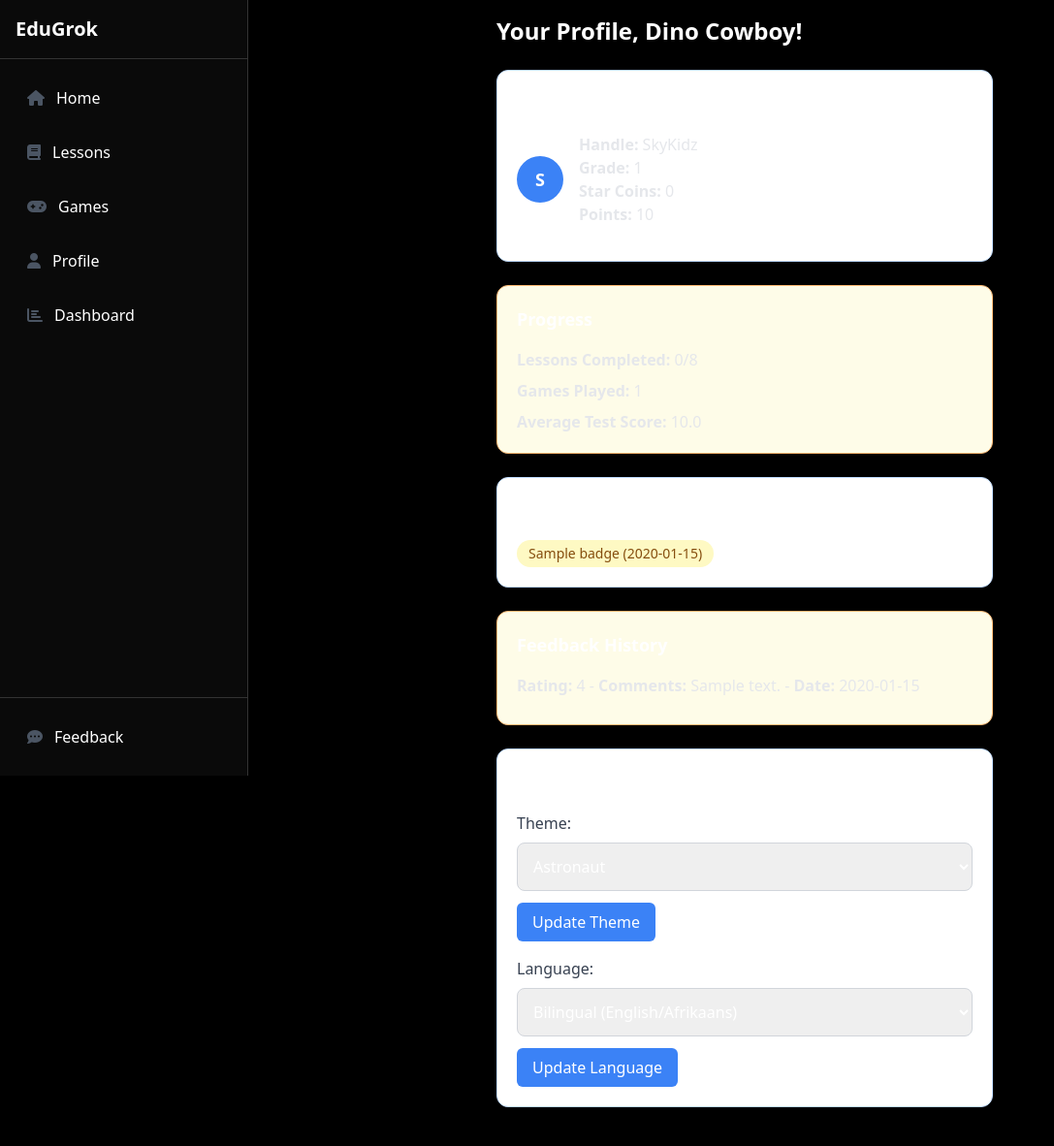
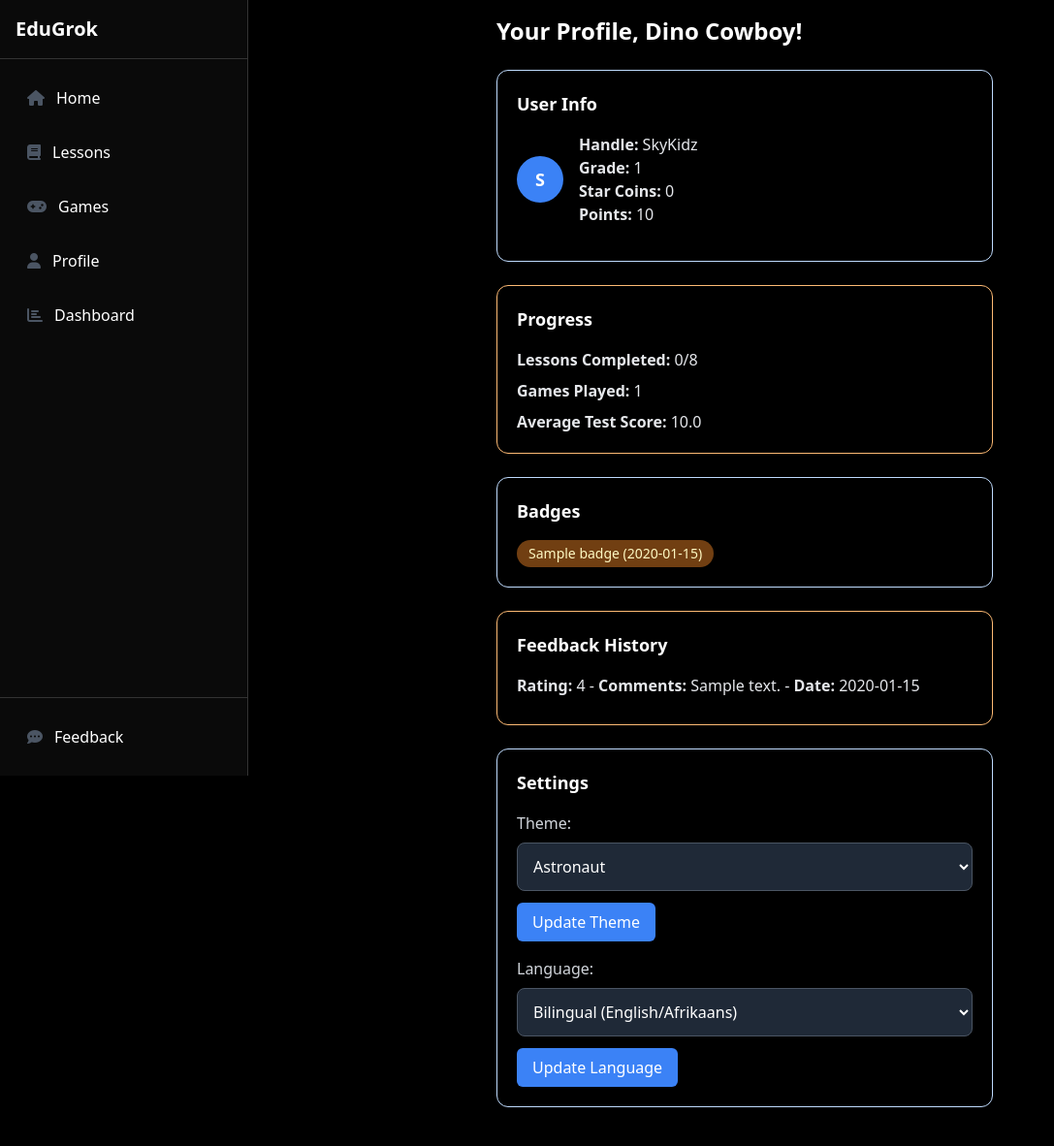
Before and after one commit to MarketExpander99/EduGrok, a Flask app: page /profile in a window 1280 px wide. Shown: the whole page at 97% size, without its empty margins (0-1087 px from the left). Run offline with Flask 3, Linux system fonts and the light colour scheme; the visitor is signed in with stand-in values (Sample User, id 1); data comes from the database, SQL or seed files in the repository; tables that the repository leaves empty hold one stand-in row (values such as "Sample post"); parts of the project's set-up code (start-up, migrations or seed data) failed here and were passed over; some libraries are stand-ins or nearby versions.

Commit message:
app.pydb.pyupdate

```diff
--- a/app.py
+++ b/app.py
@@ -348,10 +348,12 @@
 def add_comment(post_id):
     logger.debug(f"Adding comment to post {post_id}")
     if 'user_id' not in session:
-        return jsonify({'success': False, 'error': 'Unauthorized'}), 401
+        flash('Login required', 'error')
+        return redirect(url_for('login'))
     content = request.form.get('content', '').strip()
     if not content:
-        return jsonify({'success': False, 'error': 'Comment cannot be empty'}), 400
+        flash('Comment cannot be empty', 'error')
+        return redirect(url_for('home'))
     content = filter_content(content)
     try:
         conn = get_db()
@@ -359,6 +361,7 @@
         c.execute("INSERT INTO comments (post_id, user_id, content, created_at) VALUES (?, ?, ?, datetime('now'))",
                   (post_id, session['user_id'], content))
         conn.commit()
+        flash('Comment added successfully', 'success')
         logger.info(f"User {session['user_id']} commented on post {post_id}")
         return redirect(url_for('home'))
     except Exception as e:
@@ -431,6 +434,18 @@
     logger.debug("Assess route")
     if 'user_id' not in session:
         return redirect(url_for('login'))
+    questions = [
+        {"q": "Math: 2 + 3 = ?", "a": ["5", "6", "4"], "correct": "5"},
+        {"q": "Language: Pick a word that rhymes with 'cat'.", "a": ["Hat", "Dog", "Car"], "correct": "Hat"},
+        {"q": "Science: What do plants need to grow?", "a": ["Water", "Sand", "Rocks"], "correct": "Water"},
+        {"q": "Example Q4", "a": ["Example4", "Wrong", "Wrong"], "correct": "Example4"},
+        {"q": "Example Q5", "a": ["Example5", "Wrong", "Wrong"], "correct": "Example5"},
+        {"q": "Example Q6", "a": ["Example6", "Wrong", "Wrong"], "correct": "Example6"},
+        {"q": "Example Q7", "a": ["Example7", "Wrong", "Wrong"], "correct": "Example7"},
+        {"q": "Example Q8", "a": ["Example8", "Wrong", "Wrong"], "correct": "Example8"},
+        {"q": "Example Q9", "a": ["Example9", "Wrong", "Wrong"], "correct": "Example9"},
+        {"q": "Example Q10", "a": ["Example10", "Wrong", "Wrong"], "correct": "Example10"}
+    ]
     if request.method == 'POST':
         correct_answers = ["5", "Hat", "Water", "Example4", "Example5", "Example6", "Example7", "Example8", "Example9", "Example10"]
         score = sum(1 for i in range(1, 11) if request.form.get(f'q{i}') == correct_answers[i-1])
@@ -448,18 +463,6 @@
             conn.rollback()
             flash('Server error', 'error')
             return render_template('assess.html.j2', error="Server error", questions=questions, theme=session.get('theme', 'astronaut'), language=session.get('language', 'en'))
-    questions = [
-        {"q": "Math: 2 + 3 = ?", "a": ["5", "6", "4"], "correct": "5"},
-        {"q": "Language: Pick a word that rhymes with 'cat'.", "a": ["Hat", "Dog", "Car"], "correct": "Hat"},
-        {"q": "Science: What do plants need to grow?", "a": ["Water", "Sand", "Rocks"], "correct": "Water"},
-        {"q": "Example Q4", "a": ["Example4", "Wrong", "Wrong"], "correct": "Example4"},
-        {"q": "Example Q5", "a": ["Example5", "Wrong", "Wrong"], "correct": "Example5"},
-        {"q": "Example Q6", "a": ["Example6", "Wrong", "Wrong"], "correct": "Example6"},
-        {"q": "Example Q7", "a": ["Example7", "Wrong", "Wrong"], "correct": "Example7"},
-        {"q": "Example Q8", "a": ["Example8", "Wrong", "Wrong"], "correct": "Example8"},
-        {"q": "Example Q9", "a": ["Example9", "Wrong", "Wrong"], "correct": "Example9"},
-        {"q": "Example Q10", "a": ["Example10", "Wrong", "Wrong"], "correct": "Example10"}
-    ]
     return render_template('assess.html.j2', questions=questions, theme=session.get('theme', 'astronaut'), language=session.get('language', 'en'))
 
 @app.route('/complete_lesson/<int:lesson_id>')
@@ -513,6 +516,13 @@
     logger.debug("Test route")
     if 'user_id' not in session:
         return redirect(url_for('login'))
+    questions = [
+        {"q": "Math: 4 + 5 = ?", "a": ["9", "8", "10"], "correct": "9"},
+        {"q": "Example Q2", "a": ["Example2", "Wrong", "Wrong"], "correct": "Example2"},
+        {"q": "Example Q3", "a": ["Example3", "Wrong", "Wrong"], "correct": "Example3"},
+        {"q": "Example Q4", "a": ["Example4", "Wrong", "Wrong"], "correct": "Example4"},
+        {"q": "Example Q5", "a": ["Example5", "Wrong", "Wrong"], "correct": "Example5"}
+    ]
     if request.method == 'POST':
         correct_answers = ["9", "Example2", "Example3", "Example4", "Example5"]
         score = sum(1 for i in range(1, 6) if request.form.get(f'q{i}') == correct_answers[i-1])
@@ -531,13 +541,6 @@
             conn.rollback()
             flash('Server error', 'error')
             return render_template('test.html.j2', error="Server error", questions=questions, theme=session.get('theme', 'astronaut'), language=session.get('language', 'en'))
-    questions = [
-        {"q": "Math: 4 + 5 = ?", "a": ["9", "8", "10"], "correct": "9"},
-        {"q": "Example Q2", "a": ["Example2", "Wrong", "Wrong"], "correct": "Example2"},
-        {"q": "Example Q3", "a": ["Example3", "Wrong", "Wrong"], "correct": "Example3"},
-        {"q": "Example Q4", "a": ["Example4", "Wrong", "Wrong"], "correct": "Example4"},
-        {"q": "Example Q5", "a": ["Example5", "Wrong", "Wrong"], "correct": "Example5"}
-    ]
     return render_template('test.html.j2', questions=questions, theme=session.get('theme', 'astronaut'), language=session.get('language', 'en'))
 
 @app.route('/game')
--- a/templates/lessons.html.j2
+++ b/templates/lessons.html.j2
@@ -7,9 +7,9 @@
 
 {% if lessons %}
     {% for lesson in lessons %}
-        <div class="bg-yellow-50 p-5 rounded-xl shadow-lg border border-orange-300 hover:-translate-y-1 hover:shadow-xl transition-all duration-200 max-w-lg mx-auto mb-6">
-            <h3 class="text-lg font-semibold text-orange-900 mb-3">{{ lesson.subject }}</h3>
-            <div class="text-gray-800 leading-relaxed mb-4 prose prose-sm max-w-none">{{ lesson.content | safe }}</div>
+        <div class="bg-black p-5 rounded-xl shadow-lg border border-orange-300 hover:-translate-y-1 hover:shadow-xl transition-all duration-200 max-w-lg mx-auto mb-6">
+            <h3 class="text-lg font-semibold text-orange-100 mb-3">{{ lesson.subject }}</h3>
+            <div class="text-white leading-relaxed mb-4 prose prose-sm max-w-none">{{ lesson.content | safe }}</div>
             <div class="flex justify-end space-x-3">
                 <a href="{{ url_for('reset_lesson', lesson_id=lesson.id) }}" class="bg-yellow-500 text-white px-4 py-2 rounded-md hover:bg-yellow-600 transition inline-flex items-center text-sm">
                     Do Again
--- a/templates/profile.html.j2
+++ b/templates/profile.html.j2
@@ -2,69 +2,69 @@
 
 {% block content %}
 <div class="max-w-lg mx-auto mb-6">
-    <h2 class="text-2xl font-semibold mb-6 text-gray-800">Your Profile, Dino Cowboy!</h2>
+    <h2 class="text-2xl font-semibold mb-6 text-white">Your Profile, Dino Cowboy!</h2>
 </div>
 
 {% if user %}
-    <div class="bg-white p-5 rounded-xl shadow-lg border border-blue-200 hover:-translate-y-1 hover:shadow-xl transition-all duration-200 max-w-lg mx-auto mb-6">
-        <h3 class="text-lg font-semibold text-blue-900 mb-4">User Info</h3>
+    <div class="bg-black p-5 rounded-xl shadow-lg border border-blue-200 hover:-translate-y-1 hover:shadow-xl transition-all duration-200 max-w-lg mx-auto mb-6">
+        <h3 class="text-lg font-semibold text-blue-100 mb-4">User Info</h3>
         <div class="flex items-center mb-4">
             <div class="w-12 h-12 rounded-full bg-blue-500 text-white flex items-center justify-center mr-4 font-bold text-lg">
                 {{ user.handle[0] | upper if user.handle else 'U' }}
             </div>
             <div>
-                <p class="text-gray-800 text-base"><strong>Handle:</strong> {{ user.handle | default('User') }}</p>
-                <p class="text-gray-800 text-base"><strong>Grade:</strong> {{ grade }}</p>
-                <p class="text-gray-800 text-base"><strong>Star Coins:</strong> {{ star_coins | default(0) }}</p>
-                <p class="text-gray-800 text-base"><strong>Points:</strong> {{ points | default(0) }}</p>
+                <p class="text-white text-base"><strong>Handle:</strong> {{ user.handle | default('User') }}</p>
+                <p class="text-white text-base"><strong>Grade:</strong> {{ grade }}</p>
+                <p class="text-white text-base"><strong>Star Coins:</strong> {{ star_coins | default(0) }}</p>
+                <p class="text-white text-base"><strong>Points:</strong> {{ points | default(0) }}</p>
             </div>
         </div>
     </div>
 
-    <div class="bg-yellow-50 p-5 rounded-xl shadow-lg border border-orange-300 hover:-translate-y-1 hover:shadow-xl transition-all duration-200 max-w-lg mx-auto mb-6">
-        <h3 class="text-lg font-semibold text-orange-900 mb-4">Progress</h3>
-        <p class="text-gray-800 text-base mb-2"><strong>Lessons Completed:</strong> {{ lessons_completed }}</p>
-        <p class="text-gray-800 text-base mb-2"><strong>Games Played:</strong> {{ games_played }}</p>
-        <p class="text-gray-800 text-base"><strong>Average Test Score:</strong> {{ avg_score }}</p>
+    <div class="bg-black p-5 rounded-xl shadow-lg border border-orange-300 hover:-translate-y-1 hover:shadow-xl transition-all duration-200 max-w-lg mx-auto mb-6">
+        <h3 class="text-lg font-semibold text-orange-100 mb-4">Progress</h3>
+        <p class="text-white text-base mb-2"><strong>Lessons Completed:</strong> {{ lessons_completed }}</p>
+        <p class="text-white text-base mb-2"><strong>Games Played:</strong> {{ games_played }}</p>
+        <p class="text-white text-base"><strong>Average Test Score:</strong> {{ avg_score }}</p>
     </div>
 
-    <div class="bg-white p-5 rounded-xl shadow-lg border border-blue-200 hover:-translate-y-1 hover:shadow-xl transition-all duration-200 max-w-lg mx-auto mb-6">
-        <h3 class="text-lg font-semibold text-blue-900 mb-4">Badges</h3>
+    <div class="bg-black p-5 rounded-xl shadow-lg border border-blue-200 hover:-translate-y-1 hover:shadow-xl transition-all duration-200 max-w-lg mx-auto mb-6">
+        <h3 class="text-lg font-semibold text-blue-100 mb-4">Badges</h3>
         {% if badges %}
             <div class="flex flex-wrap gap-2">
                 {% for badge in badges %}
-                    <span class="bg-yellow-100 text-yellow-800 px-3 py-1 rounded-full text-sm font-medium">{{ badge.badge_name }} ({{ badge.awarded_date }})</span>
+                    <span class="bg-yellow-900 text-yellow-100 px-3 py-1 rounded-full text-sm font-medium">{{ badge.badge_name }} ({{ badge.awarded_date }})</span>
                 {% endfor %}
             </div>
         {% else %}
-            <p class="text-gray-600 text-base">No badges yet. Keep learning to earn some!</p>
+            <p class="text-gray-400 text-base">No badges yet. Keep learning to earn some!</p>
         {% endif %}
     </div>
 
-    <div class="bg-yellow-50 p-5 rounded-xl shadow-lg border border-orange-300 hover:-translate-y-1 hover:shadow-xl transition-all duration-200 max-w-lg mx-auto mb-6">
-        <h3 class="text-lg font-semibold text-orange-900 mb-4">Feedback History</h3>
+    <div class="bg-black p-5 rounded-xl shadow-lg border border-orange-300 hover:-translate-y-1 hover:shadow-xl transition-all duration-200 max-w-lg mx-auto mb-6">
+        <h3 class="text-lg font-semibold text-orange-100 mb-4">Feedback History</h3>
         {% if feedbacks %}
             {% for feedback in feedbacks %}
-                <p class="text-gray-800 text-base mb-2"><strong>Rating:</strong> {{ feedback.rating }} - <strong>Comments:</strong> {{ feedback.comments | default('None') }} - <strong>Date:</strong> {{ feedback.submitted_date }}</p>
+                <p class="text-white text-base mb-2"><strong>Rating:</strong> {{ feedback.rating }} - <strong>Comments:</strong> {{ feedback.comments | default('None') }} - <strong>Date:</strong> {{ feedback.submitted_date }}</p>
             {% endfor %}
         {% else %}
-            <p class="text-gray-600 text-base">No feedback submitted yet. <a href="{{ url_for('feedback') }}" class="bg-blue-500 text-white px-4 py-2 rounded-md hover:bg-blue-700 transition inline-flex items-center">Submit Feedback</a></p>
+            <p class="text-gray-400 text-base">No feedback submitted yet. <a href="{{ url_for('feedback') }}" class="bg-blue-500 text-white px-4 py-2 rounded-md hover:bg-blue-700 transition inline-flex items-center">Submit Feedback</a></p>
         {% endif %}
     </div>
 
-    <div class="bg-white p-5 rounded-xl shadow-lg border border-blue-200 hover:-translate-y-1 hover:shadow-xl transition-all duration-200 max-w-lg mx-auto mb-6">
-        <h3 class="text-lg font-semibold text-blue-900 mb-4">Settings</h3>
+    <div class="bg-black p-5 rounded-xl shadow-lg border border-blue-200 hover:-translate-y-1 hover:shadow-xl transition-all duration-200 max-w-lg mx-auto mb-6">
+        <h3 class="text-lg font-semibold text-blue-100 mb-4">Settings</h3>
         <form action="{{ url_for('set_theme') }}" method="POST" class="mb-4">
-            <label for="theme" class="block text-gray-700 font-medium mb-2">Theme:</label>
-            <select name="theme" id="theme" class="w-full p-3 border border-gray-300 rounded-lg focus:outline-none focus:ring-2 focus:ring-blue-500 mb-3">
+            <label for="theme" class="block text-gray-300 font-medium mb-2">Theme:</label>
+            <select name="theme" id="theme" class="w-full p-3 border border-gray-600 rounded-lg focus:outline-none focus:ring-2 focus:ring-blue-500 mb-3 bg-gray-800 text-white">
                 <option value="astronaut" {% if theme == 'astronaut' %}selected{% endif %}>Astronaut</option>
                 <option value="farm" {% if theme == 'farm' %}selected{% endif %}>Farm</option>
             </select>
             <button type="submit" class="bg-blue-500 text-white px-4 py-2 rounded-md hover:bg-blue-700 transition">Update Theme</button>
         </form>
         <form action="{{ url_for('set_language') }}" method="POST">
-            <label for="language" class="block text-gray-700 font-medium mb-2">Language:</label>
-            <select name="language" id="language" class="w-full p-3 border border-gray-300 rounded-lg focus:outline-none focus:ring-2 focus:ring-blue-500 mb-3">
+            <label for="language" class="block text-gray-300 font-medium mb-2">Language:</label>
+            <select name="language" id="language" class="w-full p-3 border border-gray-600 rounded-lg focus:outline-none focus:ring-2 focus:ring-blue-500 mb-3 bg-gray-800 text-white">
                 <option value="en" {% if language == 'en' %}selected{% endif %}>English</option>
                 <option value="bilingual" {% if language == 'bilingual' %}selected{% endif %}>Bilingual (English/Afrikaans)</option>
             </select>
@@ -73,7 +73,7 @@
     </div>
 {% else %}
     <div class="text-center py-8 max-w-lg mx-auto">
-        <p class="text-red-600 text-lg">Unable to load user information. Please log in again.</p>
+        <p class="text-red-400 text-lg">Unable to load user information. Please log in again.</p>
     </div>
 {% endif %}
 {% endblock %}
```
Also changed, not shown: static/uploads/20250925_105912_Untitled7.png (added).
